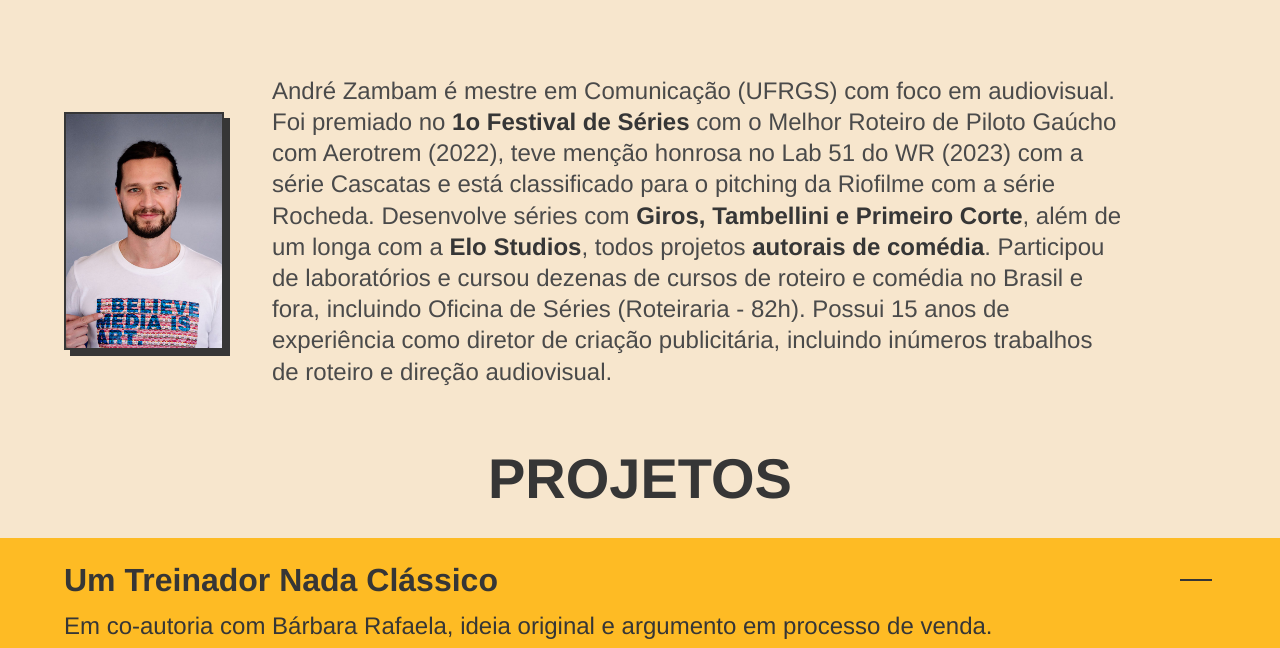
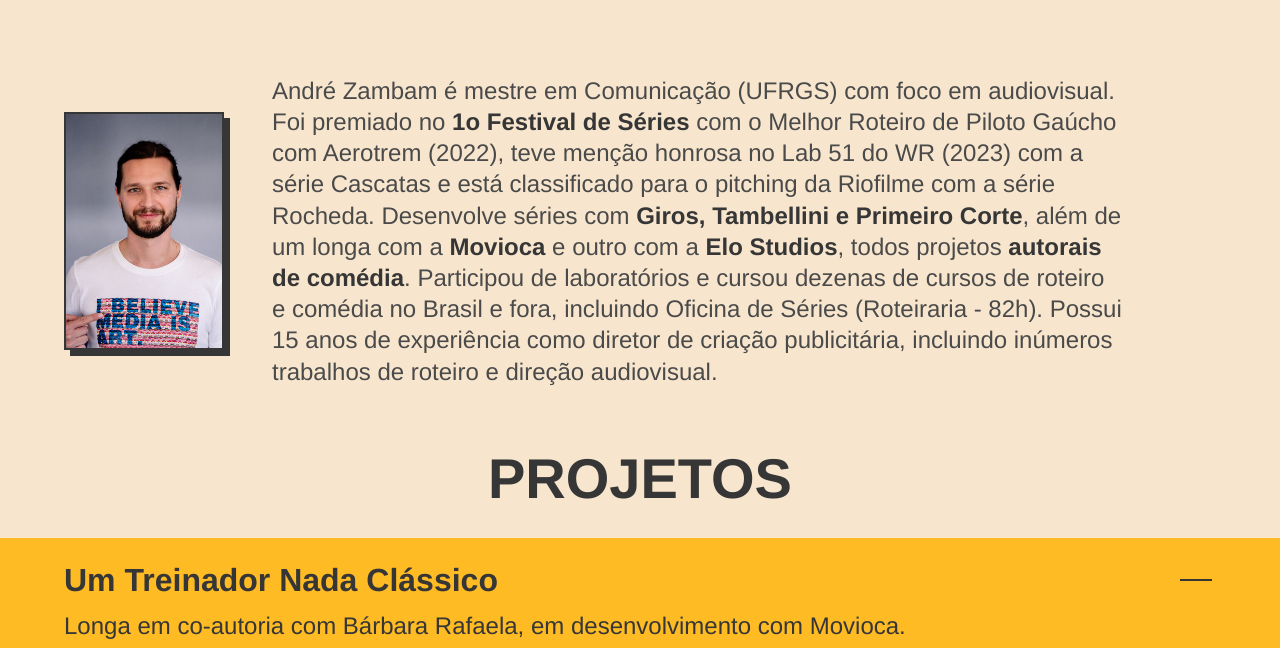
Before and after one commit to nicolorenzo/zambam, a website: page index.html in a window 1280 px wide. Shown: the part 304-952 px from the top of the page. Drawn offline with Linux system fonts and the light colour scheme; a web font is replaced by a local one.

Commit message:
Alteração de texto

```diff
--- a/index.html
+++ b/index.html
@@ -47,7 +47,8 @@
                 do WR (2023) com a série Cascatas e está classificado para o
                 pitching da Riofilme com a série Rocheda. Desenvolve séries com
                 <strong>Giros, Tambellini e Primeiro Corte</strong>, além de um
-                longa com a <strong>Elo Studios</strong>, todos projetos
+                longa com a <strong>Movioca</strong> e outro com a
+                <strong>Elo Studios</strong>, todos projetos
                 <strong>autorais de comédia</strong>. Participou de laboratórios
                 e cursou dezenas de cursos de roteiro e comédia no Brasil e
                 fora, incluindo Oficina de Séries (Roteiraria - 82h). Possui 15
@@ -83,8 +84,8 @@
                 </div>
                 <div class="content mb-5">
                   <p class="has-text-dark is-size-4">
-                    Em co-autoria com Bárbara Rafaela, ideia original e
-                    argumento em processo de venda.
+                    Longa em co-autoria com Bárbara Rafaela, em desenvolvimento
+                    com Movioca.
                   </p>
                 </div>
               </div>
```
